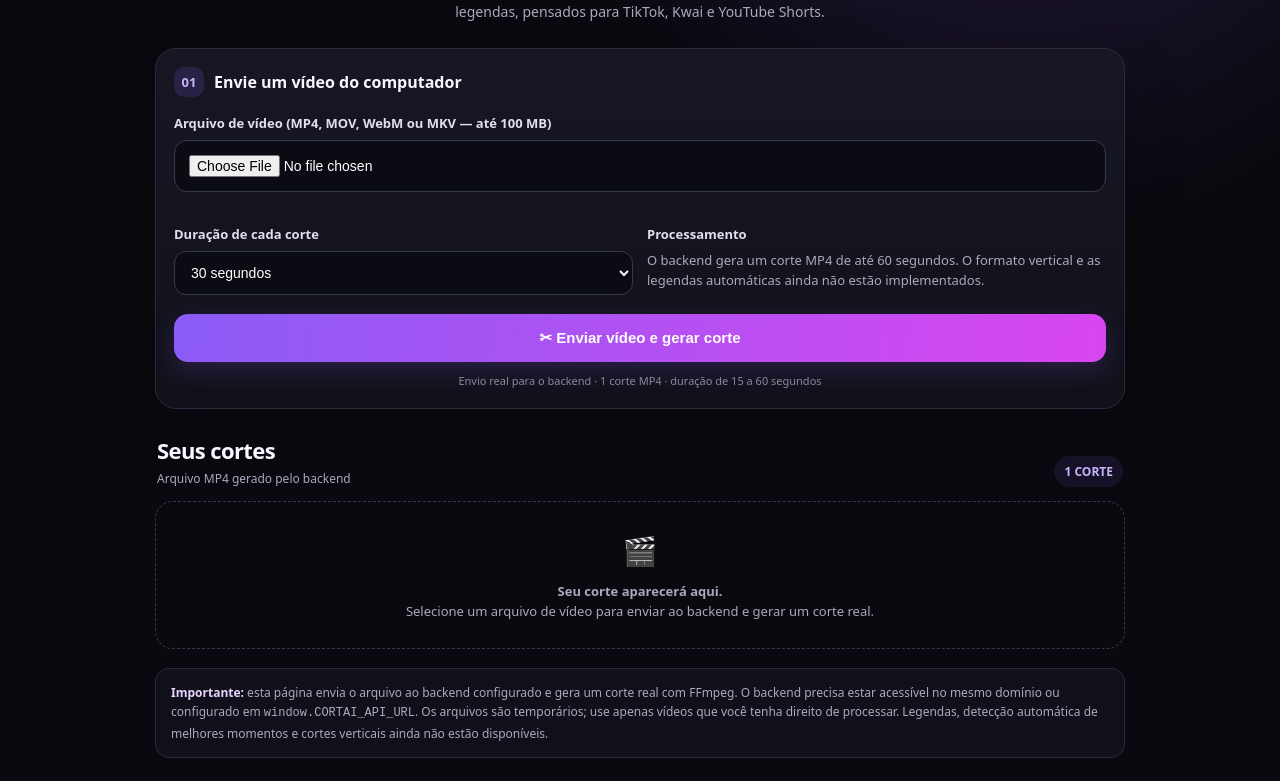
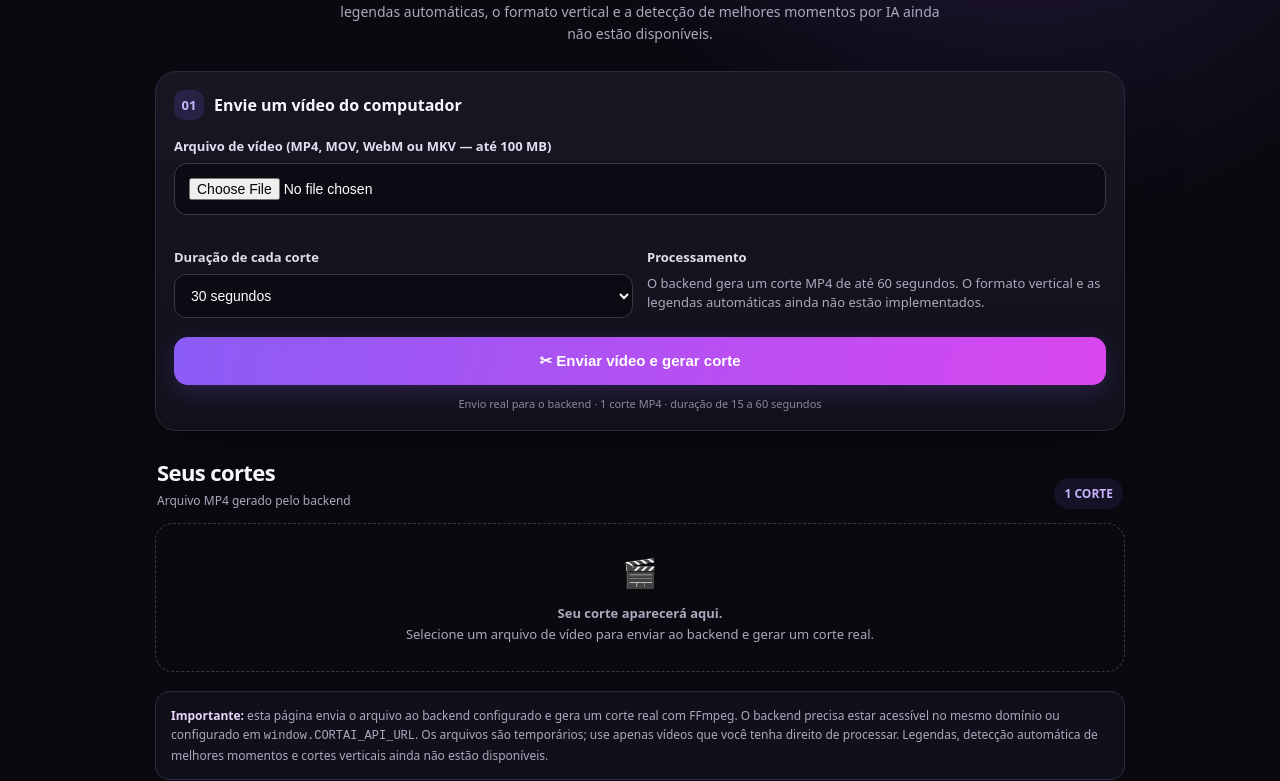
Before and after one commit to ffvazio86-netizen/cortai-ai, a website: page index.html in a window 1280 px wide. Shown: the part 298-1079 px from the top of the page. Drawn offline with Linux system fonts and the light colour scheme.

Commit message:
fix: align frontend copy with available video features

```diff
--- a/index.html
+++ b/index.html
@@ -4,7 +4,7 @@
 <meta charset="UTF-8">
 <meta name="viewport" content="width=device-width, initial-scale=1, viewport-fit=cover">
 <meta name="theme-color" content="#09090f">
-<title>Cortaí AI — cortes para vídeos curtos</title>
+<title>Cortaí AI — geração de cortes de vídeo</title>
 <style>
 :root{--bg:#09090f;--panel:#13131f;--line:#2a2a3c;--text:#f8f7ff;--muted:#aaa9bd;--purple:#8b5cf6;--pink:#e879f9}
 *{box-sizing:border-box}body{margin:0;background:radial-gradient(ellipse at 80% -15%,#332052 0,transparent 38%),var(--bg);color:var(--text);font-family:system-ui,-apple-system,Segoe UI,sans-serif}
@@ -19,7 +19,7 @@
 <body>
 <div class="wrap">
 <nav class="nav"><div class="brand"><div class="logo">✂</div>Cortaí <span class="gradient">AI</span></div><span class="pill">● Feito para celular</span></nav>
-<header class="hero"><div class="eyebrow">✦ CORTES INTELIGENTES</div><h1>Transforme vídeos em <span class="gradient">cortes virais.</span></h1><p>Coloque o link do YouTube ou Twitch e prepare 3 cortes verticais com título chamativo e legendas, pensados para TikTok, Kwai e YouTube Shorts.</p></header>
+<header class="hero"><div class="eyebrow">✦ GERAÇÃO DE CORTES COM FFMPEG</div><h1>Transforme vídeos em <span class="gradient">cortes virais.</span></h1><p>Envie um vídeo do seu computador e gere um corte MP4 de até 60 segundos. A geração de legendas automáticas, o formato vertical e a detecção de melhores momentos por IA ainda não estão disponíveis.</p></header>
 <section class="panel">
 <div class="head"><span class="step">01</span> Envie um vídeo do computador</div>
 <label class="label" for="videoFile">Arquivo de vídeo (MP4, MOV, WebM ou MKV — até 100 MB)</label>
```
